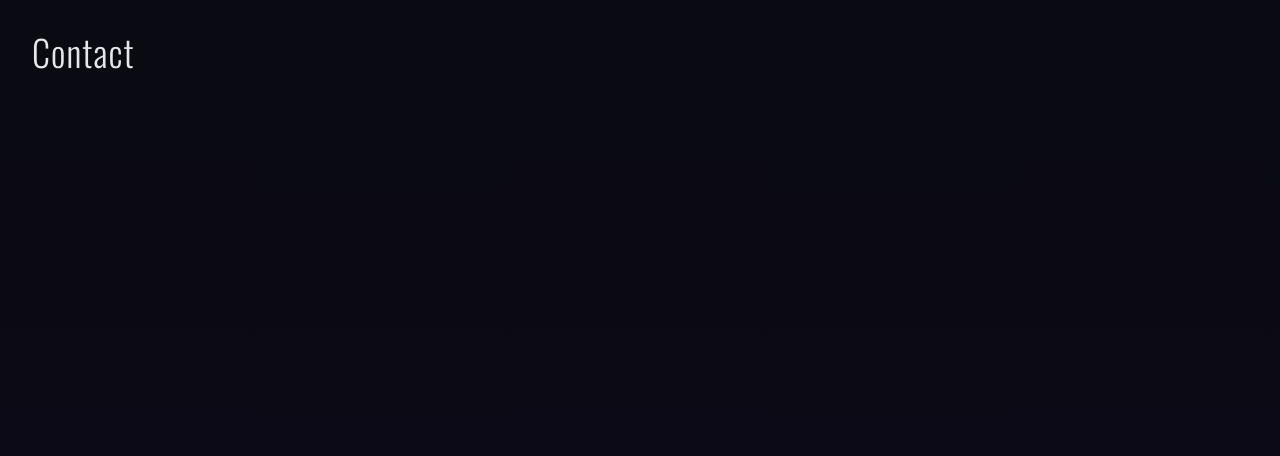
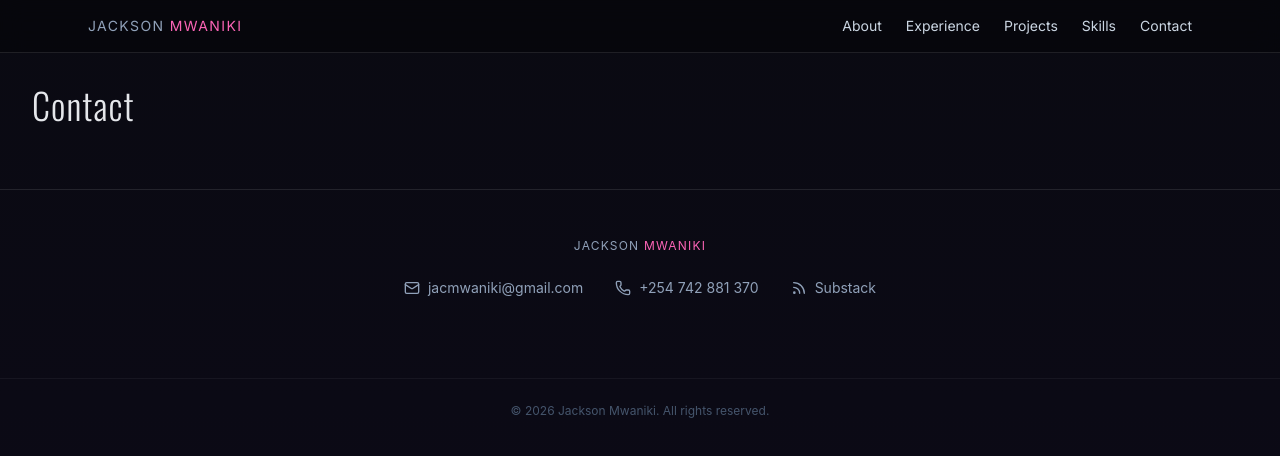
Before and after one commit to jakkkc/Jackson_Mwaniki, a React (Vite) app: page /contact in a window 1280 px wide. Shown: the top 456 px of the page. Built offline with nearby package versions, Linux system fonts and the light colour scheme.

Commit message:
Add Navbar and Footer components with responsive mobile menu

```diff
--- a/src/App.tsx
+++ b/src/App.tsx
@@ -1,4 +1,6 @@
 import { Routes, Route } from 'react-router-dom'
+import Navbar from './components/Navbar'
+import Footer from './components/Footer'
 import Home from './pages/Home'
 import About from './pages/About'
 import Experience from './pages/Experience'
@@ -8,6 +10,8 @@ import Contact from './pages/Contact'
 
 function App() {
   return (
+    <>
+      <Navbar />
       <Routes>
         <Route path="/" element={<Home />} />
         <Route path="/about" element={<About />} />
@@ -16,6 +20,8 @@ function App() {
         <Route path="/skills" element={<Skills />} />
         <Route path="/contact" element={<Contact />} />
       </Routes>
+      <Footer />
+    </>
   )
 }
 
--- /dev/null
+++ b/src/components/Footer.tsx
@@ -0,0 +1,56 @@
+import { Mail, Phone, Rss } from 'lucide-react'
+
+const contactLinks = [
+  {
+    href: 'mailto:jacmwaniki@gmail.com',
+    label: 'jacmwaniki@gmail.com',
+    icon: Mail,
+    external: false,
+  },
+  {
+    href: 'tel:+254742881370',
+    label: '+254 742 881 370',
+    icon: Phone,
+    external: false,
+  },
+  {
+    href: 'https://substack.com/@nexink?r=8cf1uv&utm_campaign=profile&utm_medium=profile-page',
+    label: 'Substack',
+    icon: Rss,
+    external: true,
+  },
+]
+
+export default function Footer() {
+  return (
+    <footer className="border-t border-white/10 mt-8">
+      <div className="max-w-6xl mx-auto px-6 py-12 text-center font-sans normal-case">
+        <p className="uppercase tracking-widest text-xs text-slate-400 mb-6">
+          Jackson <span className="text-pink-400">Mwaniki</span>
+        </p>
+        <ul className="flex flex-wrap justify-center gap-x-8 gap-y-3 text-sm text-slate-400 mb-8">
+          {contactLinks.map((link) => {
+            const Icon = link.icon
+            return (
+              <li key={link.href}>
+                <a
+
+                  href={link.href}
+                  target={link.external ? '_blank' : undefined}
+                  rel={link.external ? 'noreferrer' : undefined}
+                  className="flex items-center gap-2 hover:text-pink-400 transition-colors"
+                >
+                  <Icon size={16} />
+                  {link.label}
+                </a>
+              </li>
+            )
+          })}
+        </ul>
+      </div>
+      <div className="border-t border-white/5 py-6 text-center text-xs text-slate-600 font-sans normal-case">
+        &copy; {new Date().getFullYear()} Jackson Mwaniki. All rights reserved.
+      </div>
+    </footer>
+  )
+}
--- /dev/null
+++ b/src/components/Navbar.tsx
@@ -0,0 +1,60 @@
+import { useState } from 'react'
+import { Link } from 'react-router-dom'
+import { Menu, X } from 'lucide-react'
+
+const links = [
+  { to: '/about', label: 'About' },
+  { to: '/experience', label: 'Experience' },
+  { to: '/projects', label: 'Projects' },
+  { to: '/skills', label: 'Skills' },
+  { to: '/contact', label: 'Contact' },
+]
+
+export default function Navbar() {
+  const [open, setOpen] = useState(false)
+
+  return (
+    <header className="sticky top-0 z-50 backdrop-blur-md bg-black/30 border-b border-white/10">
+      <nav className="max-w-6xl mx-auto flex items-center justify-between px-6 py-4">
+        <Link to="/" className="text-sm tracking-widest uppercase text-slate-400" onClick={() => setOpen(false)}>
+          Jackson <span className="text-pink-400">Mwaniki</span>
+        </Link>
+
+        <ul className="hidden md:flex gap-6 text-sm text-slate-300">
+          {links.map((link) => (
+            <li key={link.to}>
+              <Link to={link.to} className="hover:text-pink-400 transition-colors">
+                {link.label}
+              </Link>
+            </li>
+          ))}
+        </ul>
+
+        <button
+          type="button"
+          onClick={() => setOpen(!open)}
+          className="md:hidden text-slate-300"
+          aria-label="Toggle menu"
+        >
+          {open ? <X size={22} /> : <Menu size={22} />}
+        </button>
+      </nav>
+
+      {open && (
+        <ul className="md:hidden flex flex-col gap-1 px-6 pb-4 text-sm text-slate-300 font-sans normal-case">
+          {links.map((link) => (
+            <li key={link.to}>
+              <Link
+                to={link.to}
+                onClick={() => setOpen(false)}
+                className="block py-2 hover:text-pink-400 transition-colors"
+              >
+                {link.label}
+              </Link>
+            </li>
+          ))}
+        </ul>
+      )}
+    </header>
+  )
+}
```
Also changed, not shown: 1 other file (tests, documents, lock files or other folders). Lines whose indentation alone changed are shown as unchanged.
